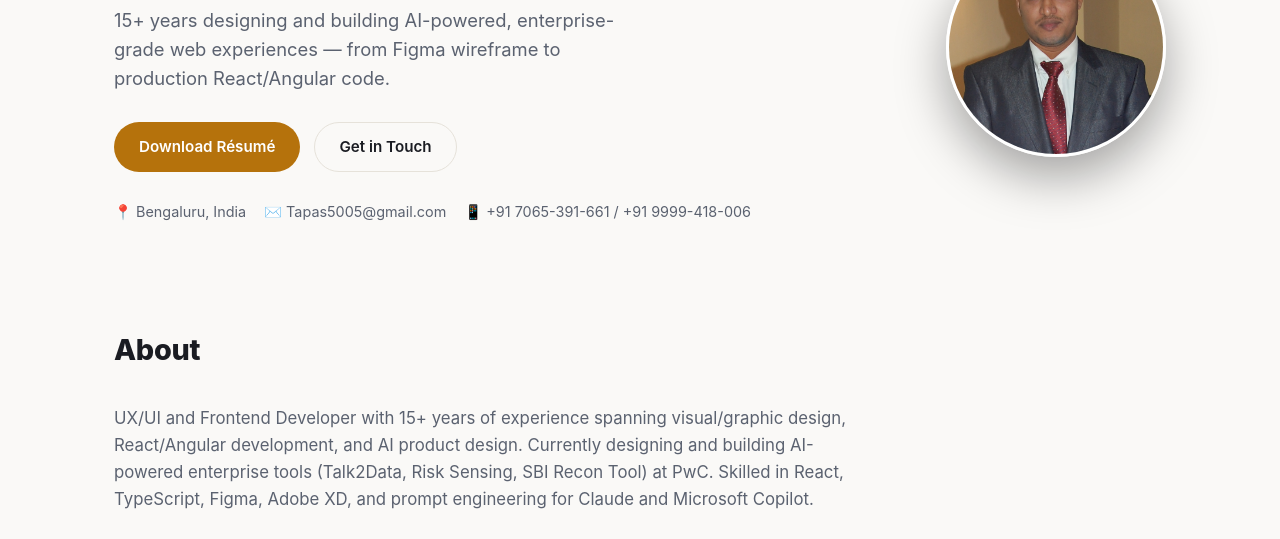
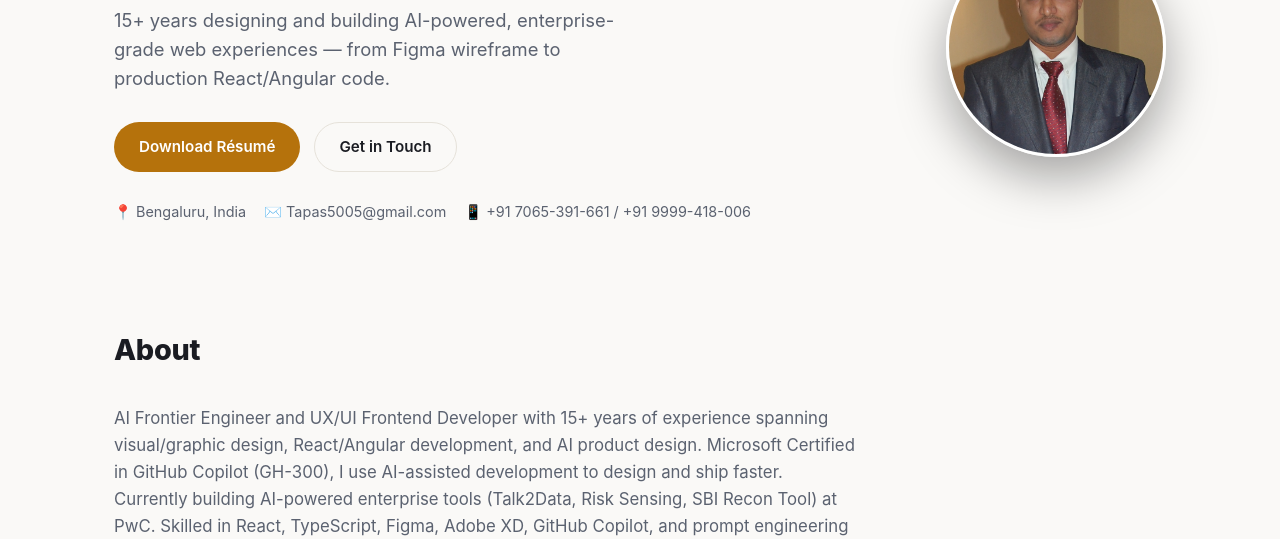
Before and after one commit to connectwithtapas/connectwithtapas.github.io, a plain HTML site: page index.html in a window 1280 px wide. Shown: the part 261-800 px from the top of the page. Drawn offline with Linux system fonts and the light colour scheme.

Commit message:
Update About section with GitHub Copilot certification
Co-Authored-By: Claude Opus 5.5 <noreply@anthropic.com>

```diff
--- a/index.html
+++ b/index.html
@@ -55,10 +55,12 @@
   <section id="about" class="section">
     <h2 class="section-title">About</h2>
     <p class="about-text">
-      UX/UI and Frontend Developer with 15+ years of experience spanning visual/graphic design,
-      React/Angular development, and AI product design. Currently designing and building AI-powered
-      enterprise tools (Talk2Data, Risk Sensing, SBI Recon Tool) at PwC. Skilled in React, TypeScript,
-      Figma, Adobe XD, and prompt engineering for Claude and Microsoft Copilot.
+      AI Frontier Engineer and UX/UI Frontend Developer with 15+ years of experience spanning
+      visual/graphic design, React/Angular development, and AI product design. Microsoft Certified in
+      GitHub Copilot (GH-300), I use AI-assisted development to design and ship faster. Currently
+      building AI-powered enterprise tools (Talk2Data, Risk Sensing, SBI Recon Tool) at PwC. Skilled in
+      React, TypeScript, Figma, Adobe XD, GitHub Copilot, and prompt engineering for Claude and
+      Microsoft Copilot.
     </p>
     <div class="stat-row">
       <div class="stat"><span class="stat-num">15+</span><span class="stat-label">Years Experience</span></div>
```
